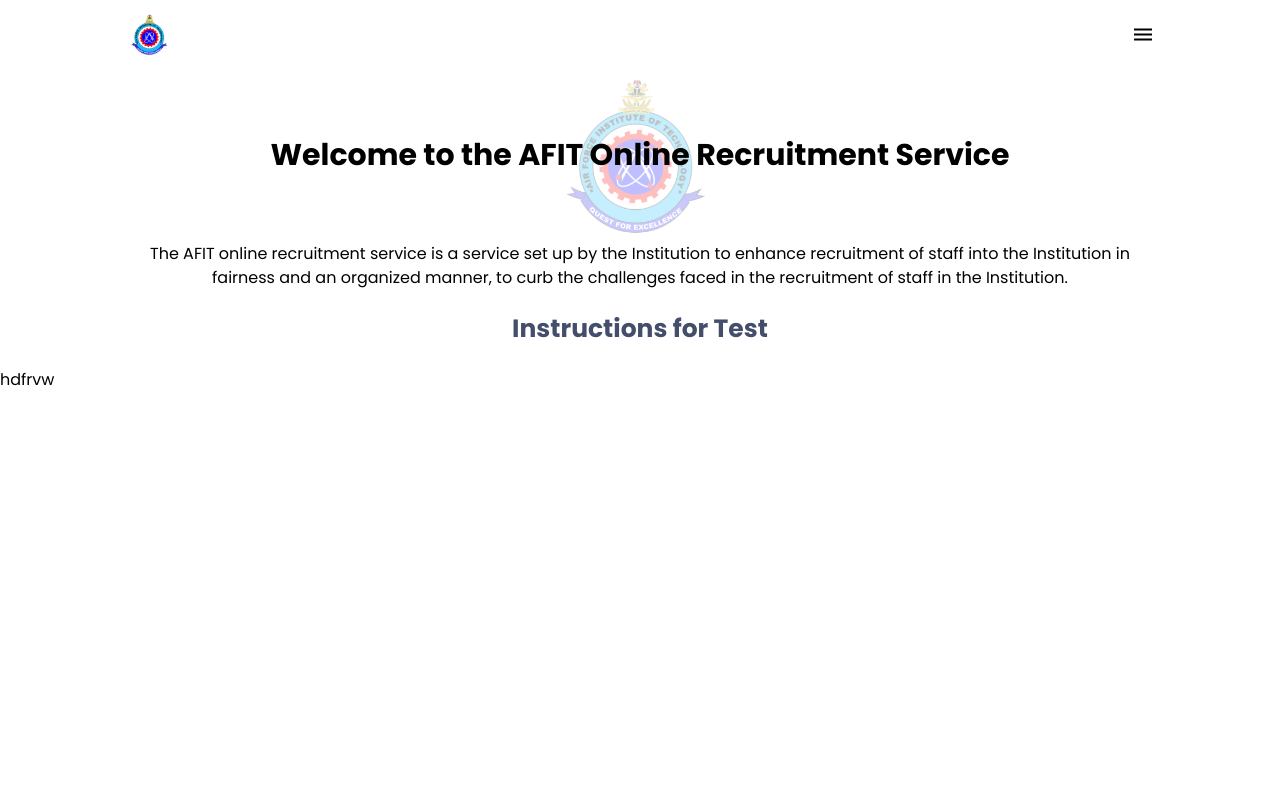
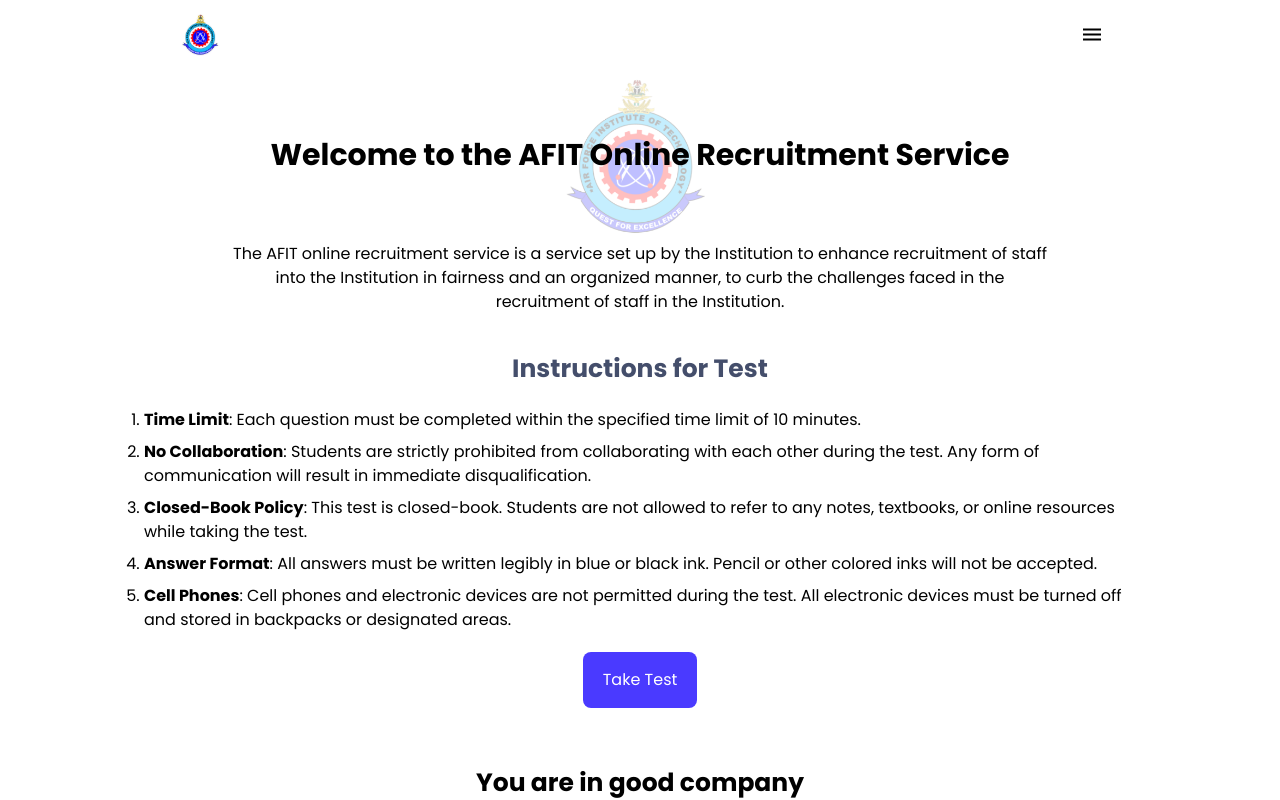
Before and after one commit to Leefranklyn/Enfavdu, a React (Vite) app: page /user/home in a window 1280 px wide. Shown: the top 800 px of the page. Built offline with nearby package versions, Linux system fonts and the light colour scheme.

Commit message:
fixed an issue

```diff
--- a/src/componenets/admin/passwordreset/index.jsx
+++ b/src/componenets/admin/passwordreset/index.jsx
@@ -1,6 +1,6 @@
 import React from 'react'
 import ConfirmEmail from './ConfirmEmail';
-import Otp from './Otp.JSX';
+import Otp from './Otp.jsx';
 import CreateNewPassword from './CreateNewPassword';
 import SuccessModal from './SuccessModal';
 
--- a/src/componenets/user/home/index.jsx
+++ b/src/componenets/user/home/index.jsx
@@ -1,9 +1,10 @@
 import React from "react";
 import UserNav from "../../../layout/UserNav";
+import person from "../../../assets/person.png"
 
 const HomePage = () => {
   return (
-    <div>
+    <div className="my-container">
       <UserNav />
       <div className="bg-hero  py-16 bg-contain bg-center bg-no-repeat">
         <h2 className="text-[30px] text-center font-extrabold">
@@ -18,10 +19,43 @@ const HomePage = () => {
           recruitment of staff in the Institution.
         </p>
       </div>
-      <h3 className="text-[25px] font-semibold text-center my-5 text-textGrey">Instructions for Test</h3>
-      <ol>
-        <li>hdfrvw</li>
-      </ol>
+      <div className="px-3 py-4">
+        <h3 className="text-[25px] font-semibold text-center my-5 text-textGrey">
+          Instructions for Test
+        </h3>
+        <ol className="list-decimal list-outside px-1 flex flex-col gap-2">
+          <li>
+            <span className="font-semibold">Time Limit</span>: Each question must
+            be completed within the specified time limit of 10 minutes.
+          </li>
+          <li>
+            <span className="font-semibold">No Collaboration</span>: Students are
+            strictly prohibited from collaborating with each other during the
+            test. Any form of communication will result in immediate
+            disqualification.
+          </li>
+          <li>
+            <span className="font-semibold">Closed-Book Policy</span>: This test
+            is closed-book. Students are not allowed to refer to any notes,
+            textbooks, or online resources while taking the test.
+          </li>
+          <li>
+            <span className="font-semibold">Answer Format</span>: All answers must
+            be written legibly in blue or black ink. Pencil or other colored inks
+            will not be accepted.
+          </li>
+          <li>
+            <span className="font-semibold">Cell Phones</span>: Cell phones and electronic devices are not permitted
+            during the test. All electronic devices must be turned off and stored
+            in backpacks or designated areas.
+          </li>
+        </ol>
+        <div className="flex justify-center"><button className="bg-blue my-5 text-white py-4 px-5 rounded-lg">Take Test</button></div>
+      </div>
+      <div>
+        <h3 className="text-[25px] font-semibold text-center my-5 ">You are in good company</h3>
+        <img src={person} alt="" />
+      </div>
     </div>
   );
 };
```
Also changed, not shown: src/assets/person.png (added).
